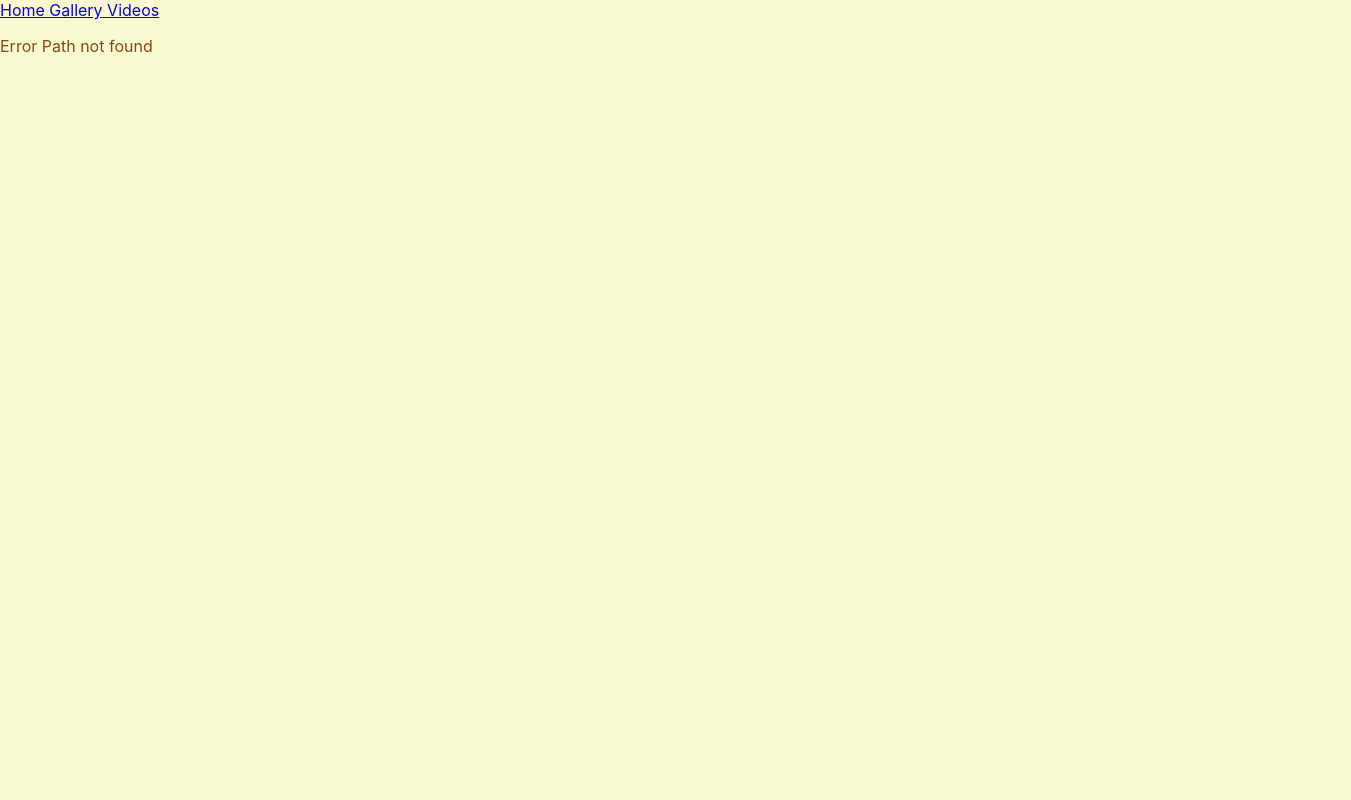
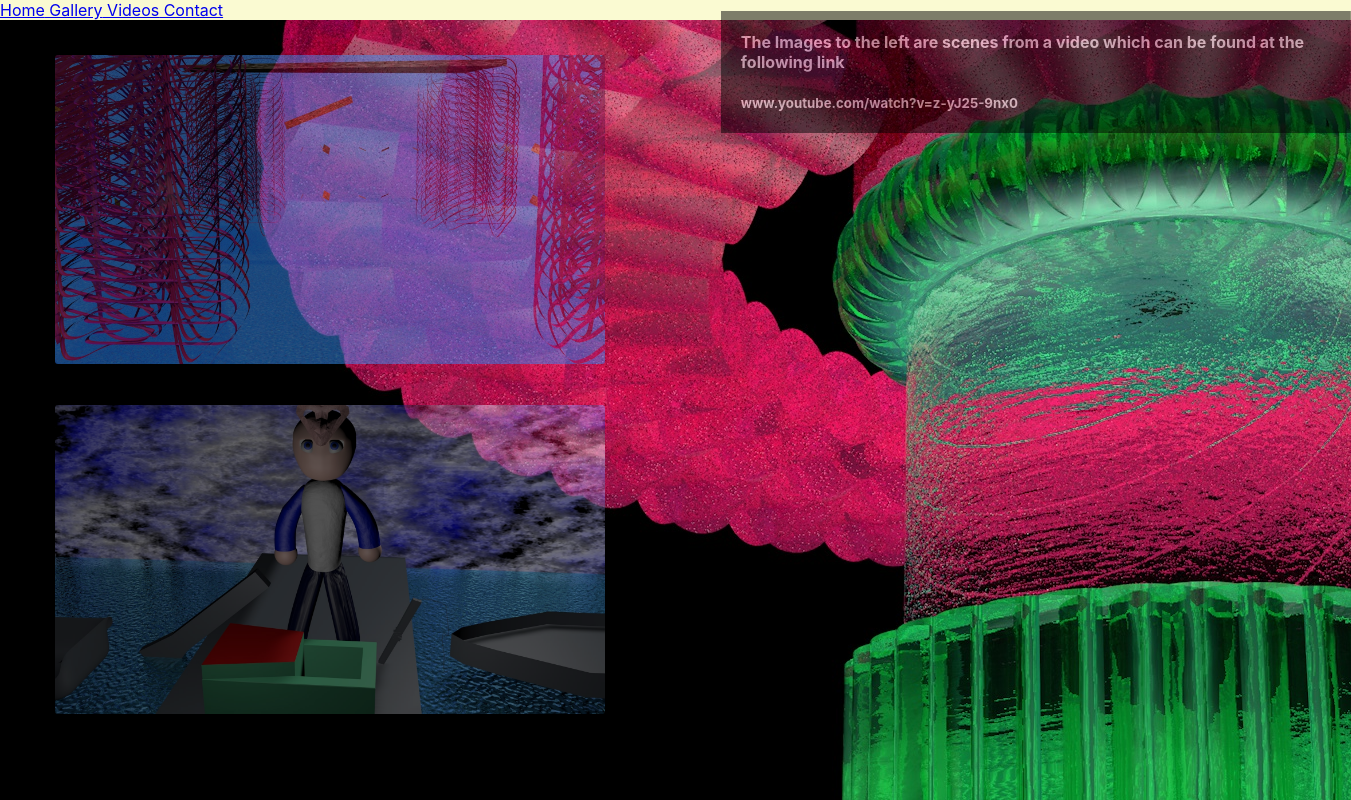
Before and after one commit to nathanok/nathanok.github.io, a React (Create React App) app: page /Contact in a window 1280 px wide. Before the commit this address had no page. Shown: the whole page, 1351 px wide, since content can reach past the window. Built offline with nearby package versions, Linux system fonts and the light colour scheme.

Commit message:
added new page will need to fix later

```diff
--- a/src/App.js
+++ b/src/App.js
@@ -7,7 +7,7 @@ import Gallery from "./components/Gallery";
 import Videos from "./components/Videos";
 import Error from "./components/Error";
 import Nav from "./components/Nav";
-
+import Contact from"./components/Contact";
 
 
 
@@ -29,6 +29,7 @@ class App extends React.Component {
         <Route path="/" component={Home} exact />
         <Route path="/Gallery" component={Gallery} />
         <Route path="/Videos" component={Videos} />
+        <Route path="/Contact" component={Videos} />
         <Route component={Error} />
 
       </Switch>
--- /dev/null
+++ b/src/components/Contact.js
@@ -0,0 +1,46 @@
+import React from "react";
+import "../css/Contact.css";
+
+
+class Contact extends React.Component {
+
+    render() {
+        return (
+        <div className="Page">
+
+
+
+<body>
+
+<h1>Nathan Williams</h1>
+
+<p>Welcome to my Portfolio</p>
+
+<div class="mypic"></div>
+
+     <div class="Aboutme">
+            <div class="text">
+            <h4>About Me </h4>
+            <p> I attended Lehman College to obtain a Bachelor degree in Computer Graphics and Imaging. Ever since my earlier years I have been interested in the underlying processes that go into developing video games. I was particularly engrossed in animation and character modeling and have worked to constantly improve my aptitude in those areas. </p>
+            <p> Please go to the website below for my Resume and contact information </p> <h5> https://www.linkedin.com/in/nathan-williams-6b57a712b/detail/contact-info/ </h5>
+            </div>
+            </div>
+
+</body>
+
+
+
+            </div>
+
+
+        );
+
+        }
+
+
+    }
+    //content:url(".././images/picof.jpg");
+
+
+export default Contact;
+//background-image: url(".././images/A422roomfullview.jpg");
--- a/src/components/Nav.js
+++ b/src/components/Nav.js
@@ -10,6 +10,7 @@ const Nav = () => {
     <NavLink to="/"> Home</NavLink>
     <NavLink to="/Gallery"> Gallery</NavLink>
     <NavLink to="/Videos"> Videos</NavLink>
+    <NavLink to="/Contact"> Contact</NavLink>
 
     </div>
 
--- /dev/null
+++ b/src/css/Contact.css
@@ -0,0 +1,59 @@
+
+h1{
+    background-color: black;
+    color: aliceblue;
+    animation-name: colorswap;
+    animation-duration: 4s;
+}
+
+h2 {
+    display: inline-block;
+  font-size: 20px;
+    word-spacing: 20px;
+    background-color: black;
+    color: aliceblue;
+}
+body {
+
+
+    background-color: lightgoldenrodyellow;
+    top: 50px ;
+}
+
+div.mypic {
+    align-content: center;
+    position: fixed;
+    left: 300px;
+    bottom: 50px;
+ width: 50%;
+
+   content:url(".././images/picof.jpg");
+}
+
+p {
+    color: saddlebrown;
+
+}
+@keyframes colorswap {
+  0%   {background-color:red; left:0px; top:0px;}
+  25%  {background-color:indianred; left:200px; top:0px;}
+  50%  {background-color:yellowgreen; left:200px; top:200px;}
+  75%  {background-color:green; left:0px; top:200px;}
+  100% {background-color:red; left:0px; top:0px;}
+}
+
+div.Aboutme{
+    position: relative;
+}
+
+div.text{
+   position: absolute;
+ left: 1100px;
+    top: 50px;
+
+  background-color: black;
+  color: white;
+  padding-left: 20px;
+  padding-right: 20px;
+
+}
```
